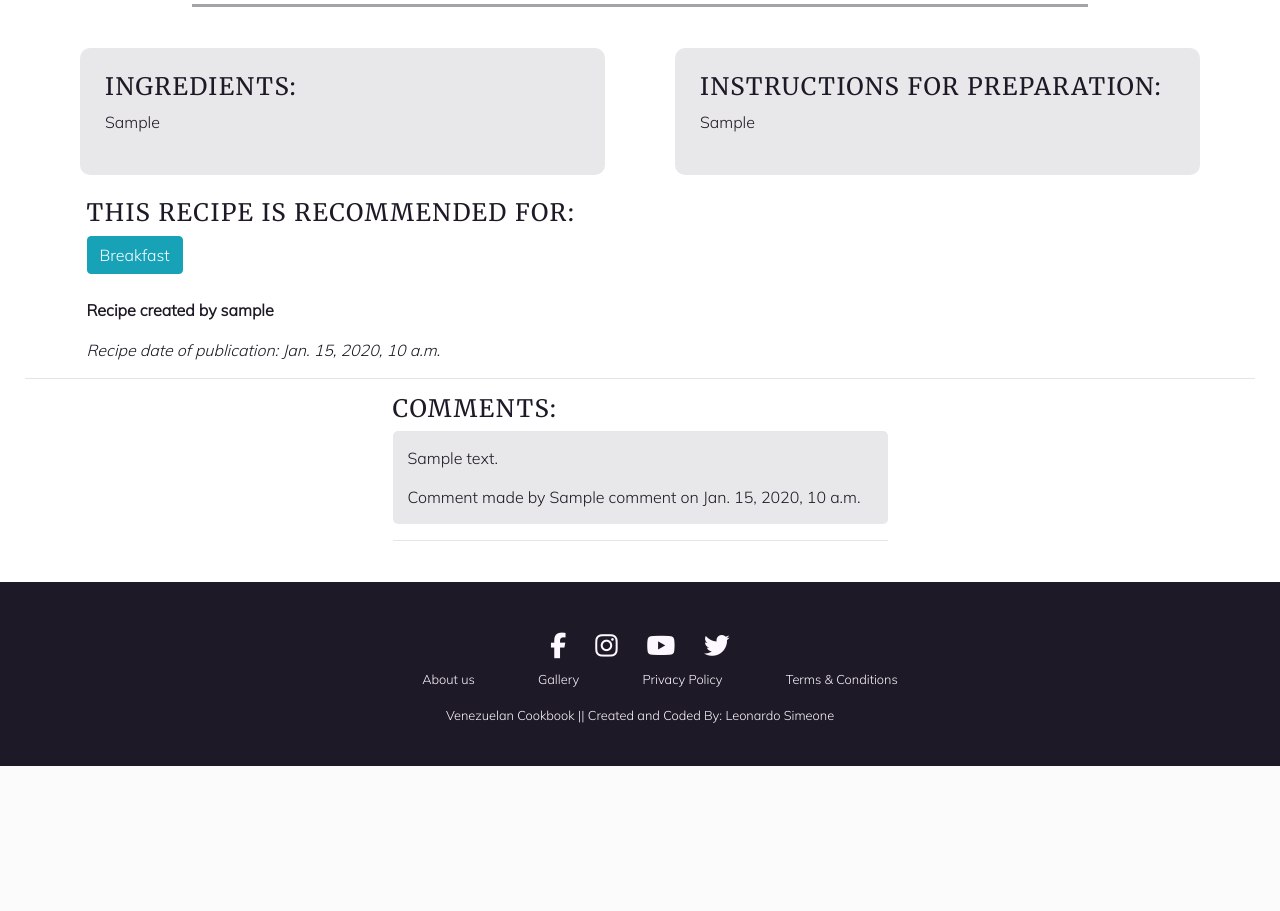
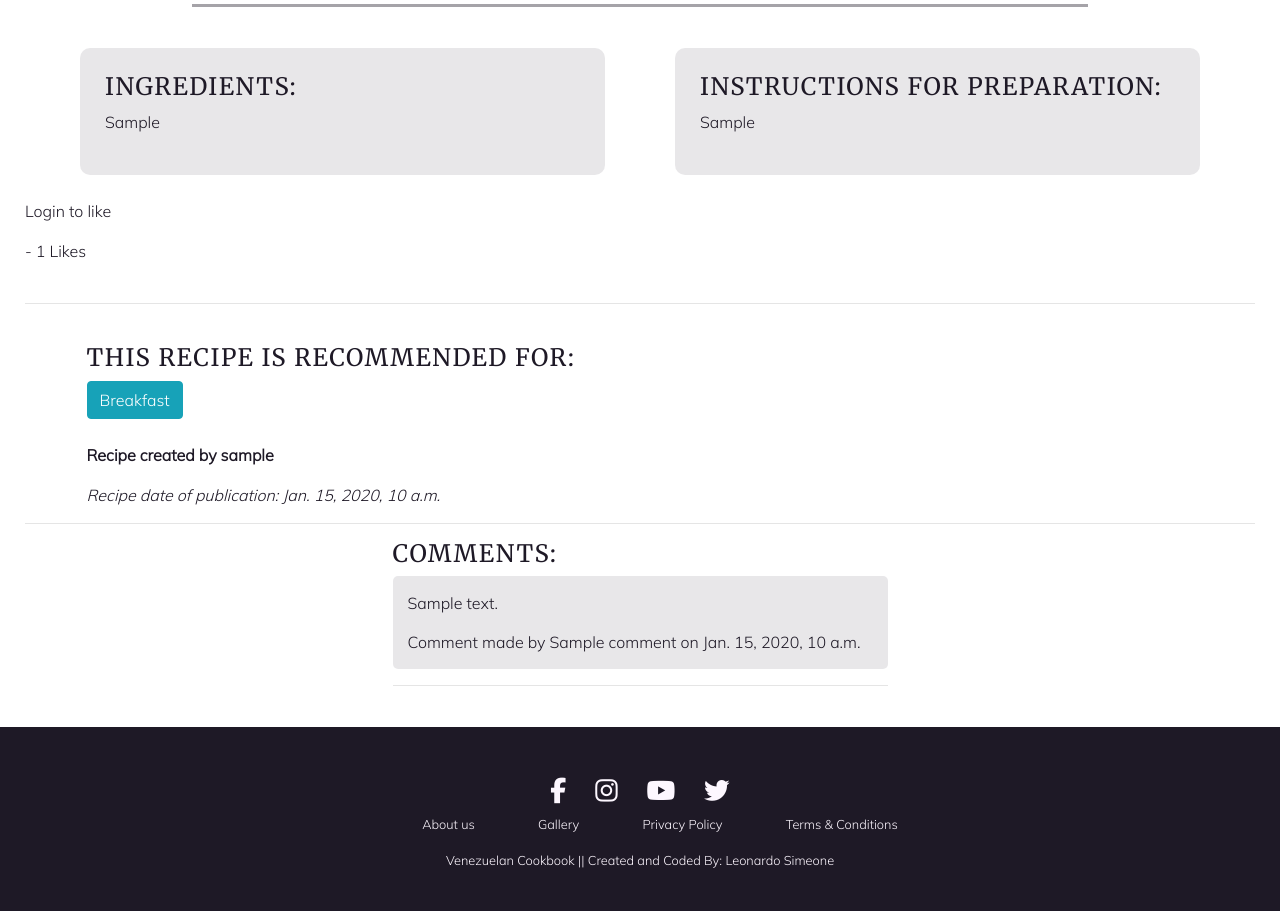
Before and after one commit to leonardo-simeone/venezuelan-food-cookbook, a Django app: page /recipe/1/ in a window 1280 px wide. Shown: the part 300-1211 px from the top of the page. Before the commit the page ends 1066 px from the top, so only its background shows below. Run offline with Django 3.2, Linux system fonts and the light colour scheme; tables that the repository leaves empty hold one stand-in row (values such as "Sample post"); some libraries are stand-ins or nearby versions.

Commit message:
Add logic to display likes in recipe template

```diff
--- a/templates/recipe.html
+++ b/templates/recipe.html
@@ -67,8 +67,32 @@
     </div>
 
     <br>
+    <div id="like-div">
+        <form action="{% url 'like-recipe' recipe_object.pk %}" method="POST">
+            {% csrf_token %}
 
+            {% if user.is_authenticated %}
+            {% if liked %}
+            <button type="submit" name="recipe_id" value="{{ recipe_object.id }}" id="liked-button" class="btn btn-danger btn-sm">
+                <i class="fa-solid fa-heart"></i>
+            </button>
 
+            {% else %}
+            <button type="submit" name="recipe_id" value="{{ recipe_object.id }}" class="btn btn-primary btn-sm">
+                <i class="fa-regular fa-heart"></i>
+            </button>
+            {% endif %}
+            {% else %}
+            <p>Login to like</p>
+            {% endif %}
+            - {{ total_likes }} Likes
+
+        </form>
+    </div>
+
+    <br>
+    <hr>
+    <br>
     <div id="info-tags-div">
         {% if tags %}
         <h3 class="recipe-page-headings">This recipe is recommended for:</h3>
```
